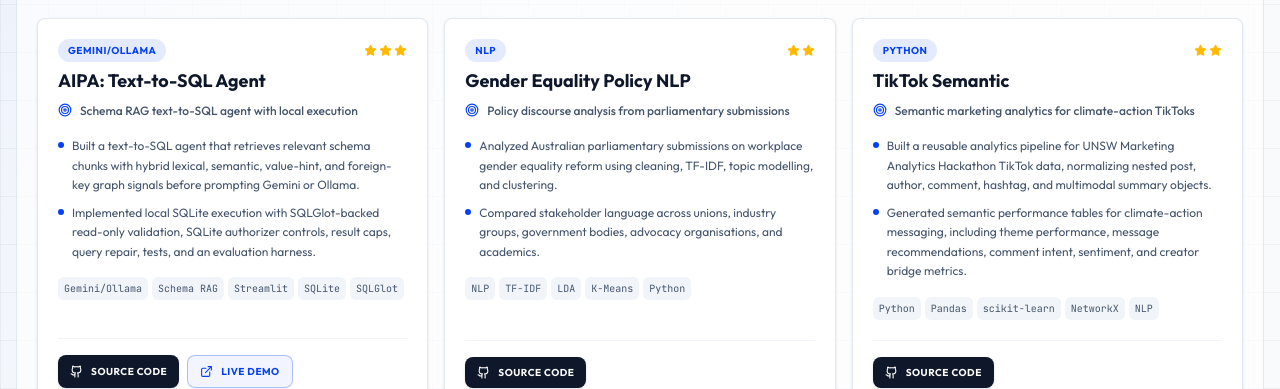
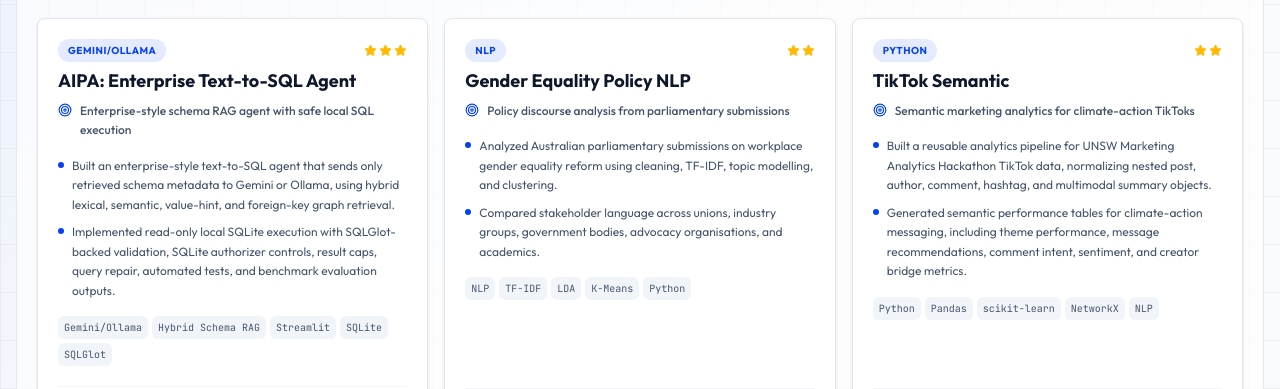
Before and after one commit to tuannm3812/tuannm3812.github.io, a React (Vite) app: page /projects in a window 1280 px wide. Shown: the part 332-721 px from the top of the page. Built offline with nearby package versions, Linux system fonts and the light colour scheme; no server answers; the database is empty.

Commit message:
content: align aipa and tiktok portfolio positioning

```diff
--- a/src/data/resume.ts
+++ b/src/data/resume.ts
@@ -242,15 +242,16 @@ export const resumeData: ResumeData = {
       ]
     },
     {
-      title: "AIPA: Text-to-SQL Agent",
+      title: "AIPA: Enterprise Text-to-SQL Agent",
       category: "NLP & Generative AI",
       github: "https://github.com/tuannm3812/aipa-text-to-sql-agent",
       demo: "https://aipa-text-to-sql-agent.streamlit.app/",
-      impact: "Schema RAG text-to-SQL agent with local execution",
-      stack: ["Gemini/Ollama", "Schema RAG", "Streamlit", "SQLite", "SQLGlot"],
+      impact: "Enterprise-style schema RAG agent with safe local SQL execution",
+      stack: ["Gemini/Ollama", "Hybrid Schema RAG", "Streamlit", "SQLite", "SQLGlot"],
       points: [
-        "Built a text-to-SQL agent that retrieves relevant schema chunks with hybrid lexical, semantic, value-hint, and foreign-key graph signals before prompting Gemini or Ollama.",
-        "Implemented local SQLite execution with SQLGlot-backed read-only validation, SQLite authorizer controls, result caps, query repair, tests, and an evaluation harness."
+        "Built an enterprise-style text-to-SQL agent that sends only retrieved schema metadata to Gemini or Ollama, using hybrid lexical, semantic, value-hint, and foreign-key graph retrieval.",
+        "Implemented read-only local SQLite execution with SQLGlot-backed validation, SQLite authorizer controls, result caps, query repair, automated tests, and benchmark evaluation outputs.",
+        "Documented the system with architecture diagrams, deployment notes, report evidence, and presentation materials from the main-refinement branch."
       ]
     },
     {
--- a/src/pages/Projects.tsx
+++ b/src/pages/Projects.tsx
@@ -5,7 +5,7 @@ import { githubProjects } from '../data/githubProjects';
 import { ChevronDown, ExternalLink, Github, Layers, Star, Target } from 'lucide-react';
 
 const projectPriority: Record<string, { score: number; stars: number }> = {
-  'AIPA: Text-to-SQL Agent': { score: 100, stars: 3 },
+  'AIPA: Enterprise Text-to-SQL Agent': { score: 100, stars: 3 },
   'Production-Grade ELT Pipeline': { score: 96, stars: 3 },
   'NYC Taxi Databricks': { score: 94, stars: 3 },
   'Solana Price Forecasting': { score: 91, stars: 3 },
```
Also changed, not shown: 1 other file (tests, documents, lock files or other folders).
